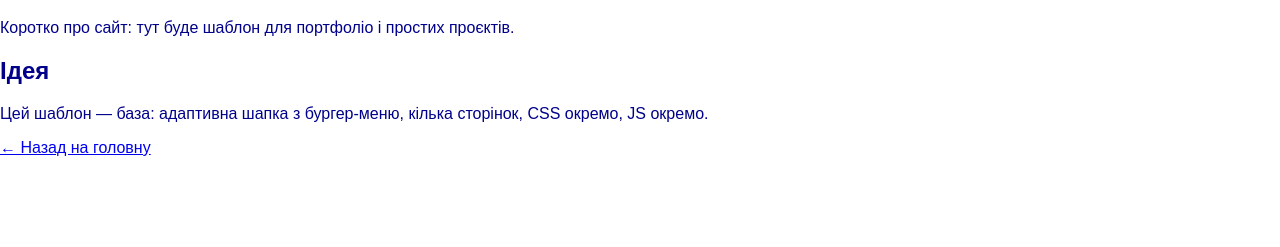
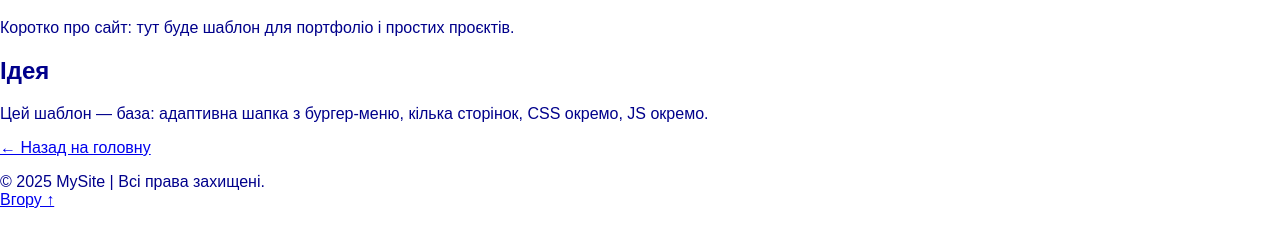
Before and after one commit to AlxT259/Test-repo, a plain HTML site: page about.html in a window 1280 px wide. Shown: the part 99-346 px from the top of the page. Drawn offline with Linux system fonts and the light colour scheme.

Commit message:
Added footer.html and a script to automatically load the footer on all site pages

```diff
--- a/about.html
+++ b/about.html
@@ -20,5 +20,6 @@
   </main>
 
   <script src="js/headerLoader.js"></script>
+  <script src="js/footerLoader.js"></script>
 </body>
 </html>
--- /dev/null
+++ b/footer.html
@@ -0,0 +1,5 @@
+<footer class="footer">
+  <p>© 2025 MySite | Всі права захищені.
+  <br>
+  <a href="#top">Вгору ↑</a></p>
+</footer>
--- /dev/null
+++ b/js/footerLoader.js
@@ -0,0 +1,6 @@
+fetch('footer.html')
+  .then(response => response.text())
+  .then(html => {
+    document.body.insertAdjacentHTML('beforeend', html);
+  })
+  .catch(err => console.error('Помилка завантаження футера:', err));
--- a/js/headerLoader.js
+++ b/js/headerLoader.js
@@ -16,4 +16,4 @@ fetch('header.html')
       }
     });
   })
-  .catch(err => console.error('Ошибка загрузки шапки:', err));
+  .catch(err => console.error('Помилка завантаження шапки:', err));
```
Also changed, not shown: contact.html (+1 -0 lines), index.html (+1 -0 lines).
